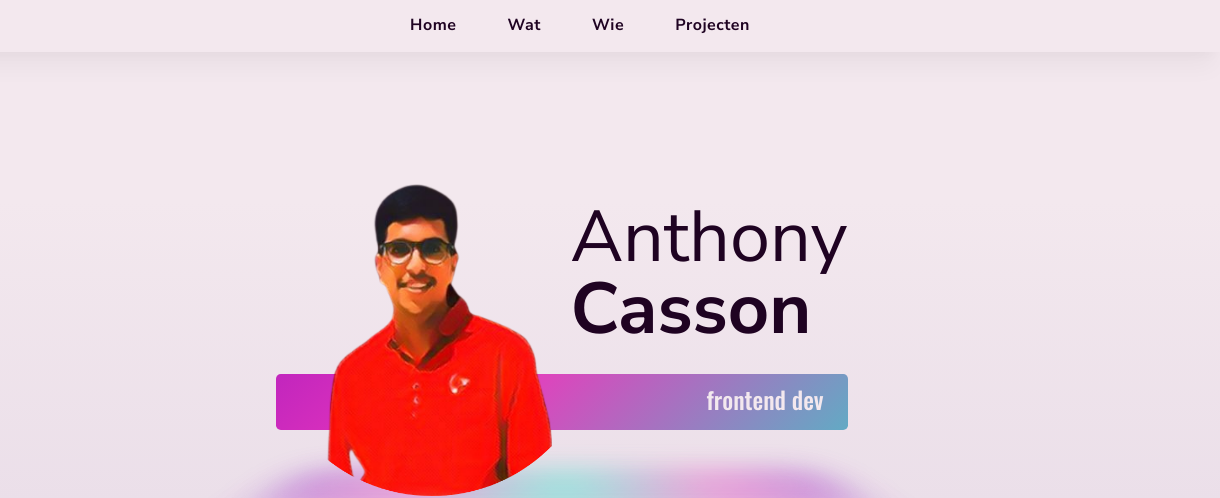
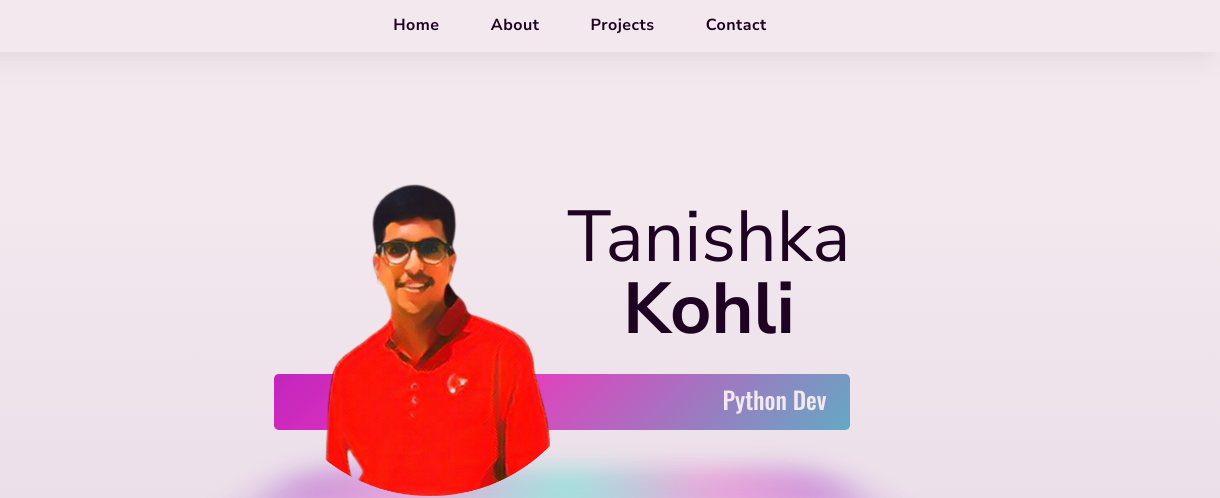
Before and after one commit to tkohli/antcasson-website, a website: page index.html in a window 1280 px wide. Shown: the top 498 px of the page, 60-1280 px from the left. Drawn offline with nearby package versions, Linux system fonts and the light colour scheme.

Commit message:
Update index.html

```diff
--- a/index.html
+++ b/index.html
@@ -4,9 +4,9 @@
 <head>
     <meta charset="UTF-8" />
     <meta name="viewport" content="width=device-width, initial-scale=1.0" />
-    <title>Portfolio Anthony Casson</title>
+    <title>Portfolio Tanishka Kohli</title>
     <meta name="description"
-        content="Portfolio Anthony Casson, frontend developer uit Den Haag. Check mijn website voor meer informatie over mijn projecten of stuur me een mailtje!">
+        content="Portfolio of Tanishka Kohli!">
     <link rel="preconnect" href="https://fonts.googleapis.com" />
     <link rel="preconnect" href="https://fonts.gstatic.com" crossorigin />
     <link href="https://fonts.googleapis.com/css2?family=Nunito+Sans:wght@400;700&family=Oswald:wght@500&display=swap"
@@ -35,13 +35,13 @@
                     <a class="nav__link" href="#home">Home</a>
                 </li>
                 <li class="nav__item">
-                    <a class="nav__link" href="#services">Wat</a>
+                    <a class="nav__link" href="#about">About</a>
                 </li>
                 <li class="nav__item">
-                    <a class="nav__link" href="#about">Wie</a>
+                    <a class="nav__link" href="#work">Projects</a>
                 </li>
                 <li class="nav__item">
-                    <a class="nav__link" href="#work">Projecten</a>
+                    <a class="nav__link" href="#contact">Contact</a>
                 </li>
             </ul>
         </nav>
@@ -49,10 +49,10 @@
 
     <main id="main">
         <section class="intro" id="home">
-            <h1 class="section__title section__title--intro">
-                Anthony<strong>Casson</strong>
+            <h1 class="section__title section__title--intro" style="text-align: center;">
+            Tanishka<strong> Kohli</strong>
             </h1>
-            <p class="section__subtitle section__subtitle--intro">frontend dev</p>
+            <p class="section__subtitle section__subtitle--intro">Python Dev</p>
             <img src="img/face-vector-XL.png" alt="Illustratie van Anthony's gezicht" class="intro__img" />
         </section>
 
```
